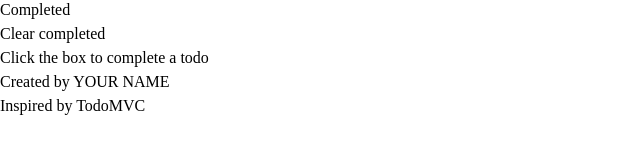
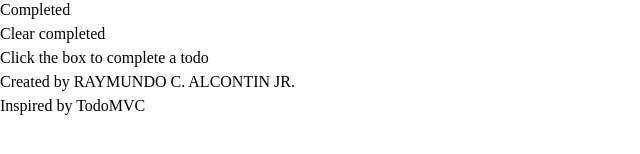
Before and after one commit to raymundoalcontin/csit340-todomvc, a React (Vite) app in the folder csit340-todomvc/: page / in a window 1280 px wide. Shown: the part 194-348 px from the top of the page, without its empty margins (0-640 px from the left). Built offline with nearby package versions, Linux system fonts and the light colour scheme.

Commit message:
chore: replace YOUR NAME with RAYMUNDO C. ALCONTIN

```diff
--- a/csit340-todomvc/src/App.jsx
+++ b/csit340-todomvc/src/App.jsx
@@ -5,7 +5,7 @@ function App() {
   return (
     <div className="min-h-screen bg-[#f5f5f5] py-8 font-light text-[#111]">
       <Todos />
-      <Info name="YOUR NAME" />
+      <Info name="RAYMUNDO C. ALCONTIN JR." />
     </div>
   )
 }
```
